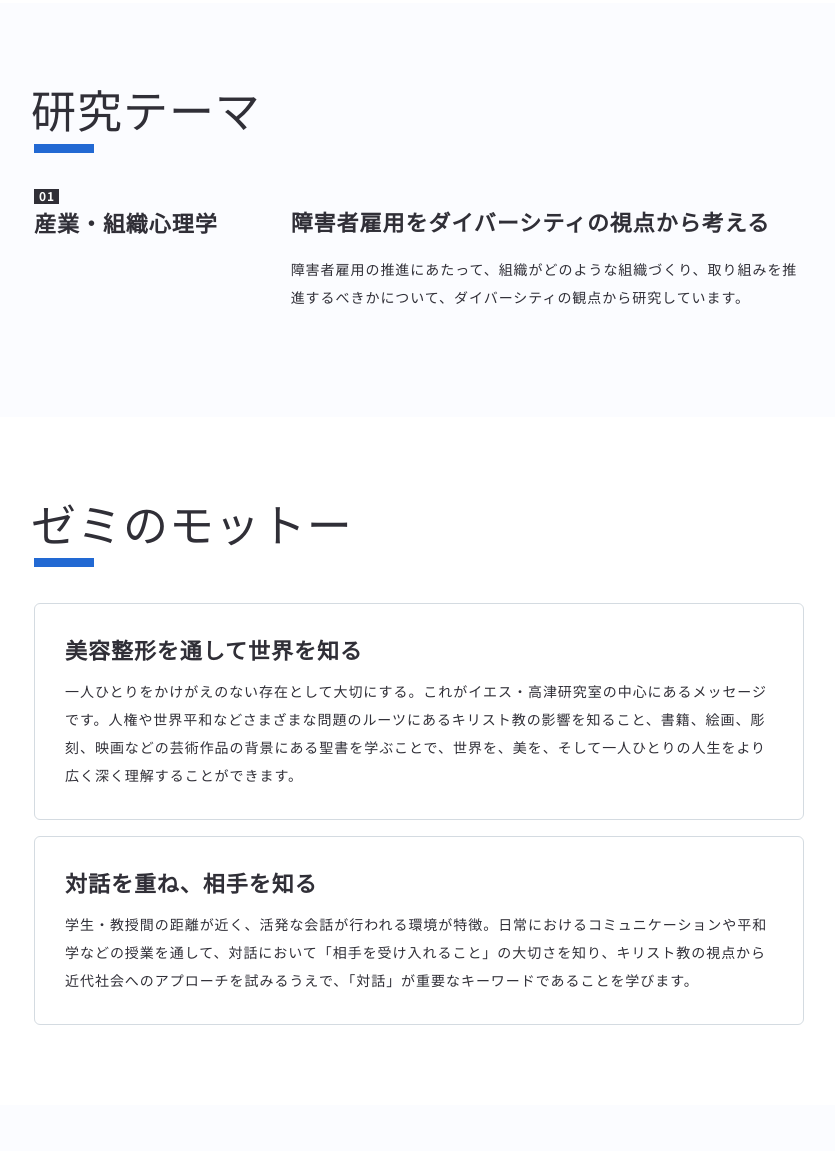
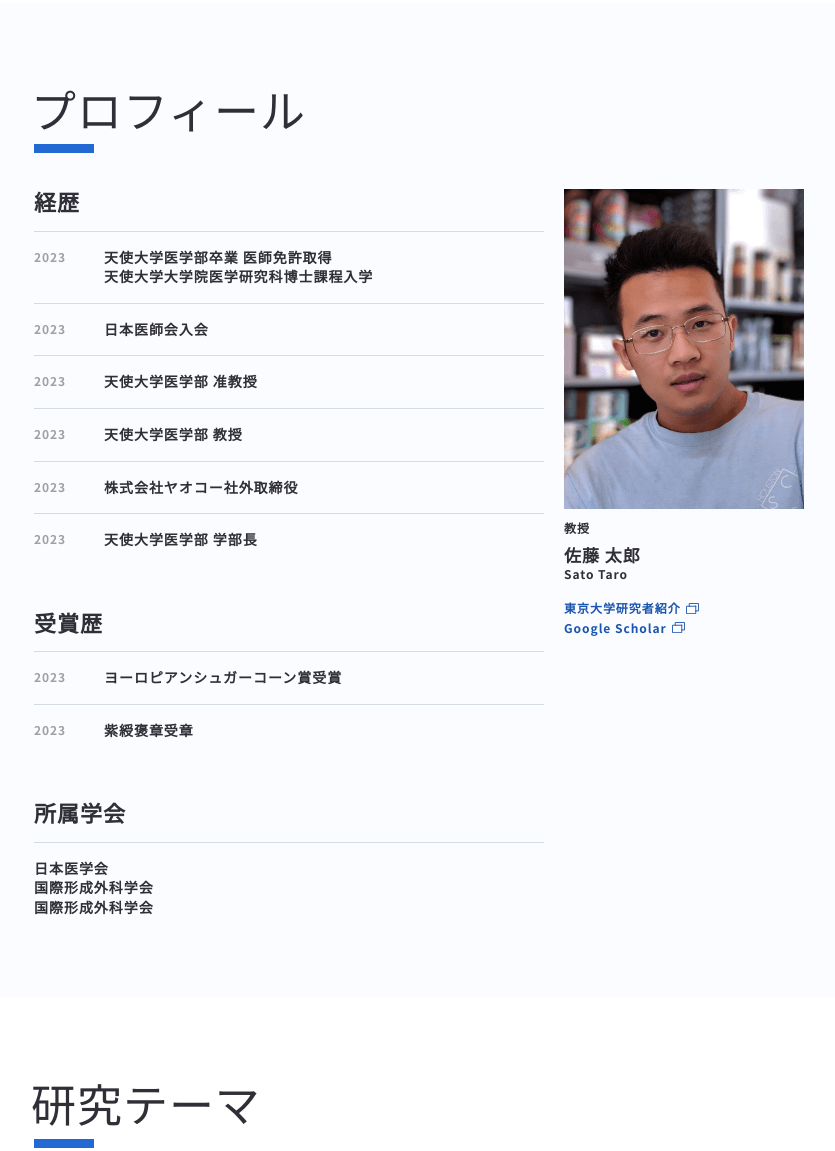
Before and after one commit to harukasakuyama/ooshimatemplate, a plain HTML site: page index.html in a window 1280 px wide. Shown: the part 876-2027 px from the top of the page, without its empty margins (346-1181 px from the left). Drawn offline with nearby package versions, Linux system fonts and the light colour scheme.

Commit message:
コンテンツ入れ替え(10分)

```diff
--- a/index.html
+++ b/index.html
@@ -115,50 +115,6 @@
       </section>
       <!-- END NEWS -->
 
-
-
-      <!-- START 研究テーマ -->
-      <section data-accordion="normal" data-class="nav-default" data-title="研究テーマ" id="themes" class="scroll-point">
-        <h2>研究テーマ</h2>
-        <ul class="theme-wrapp">
-          <li class="theme-item">
-            <h3 class="h3-number">産業・組織心理学 </h3>
-            <div class="theme-body">
-              <h4>障害者雇用をダイバーシティの視点から考える</h4>
-              <p>
-                障害者雇用の推進にあたって、組織がどのような組織づくり、取り組みを推進するべきかについて、ダイバーシティの観点から研究しています。
-              </p>
-              <div class="theme-img">
-                <picture>
-                  <picture>
-                    <img src="" alt="" />
-                  </picture>
-              </div>
-            </div>
-          </li>
-        </ul>
-      </section>
-      <!-- END 研究テーマ -->
-
-      <!-- START 研究室のモットー -->
-      <section data-accordion="normal" data-class="nav-default" data-title="ゼミのモットー" id="motto" class="scroll-point">
-        <h2>ゼミのモットー</h2>
-        <ul class="motto-wrapp">
-          <li>
-            <h3>美容整形を通して世界を知る</h3>
-            <p>
-              一人ひとりをかけがえのない存在として大切にする。これがイエス・高津研究室の中心にあるメッセージです。人権や世界平和などさまざまな問題のルーツにあるキリスト教の影響を知ること、書籍、絵画、彫刻、映画などの芸術作品の背景にある聖書を学ぶことで、世界を、美を、そして一人ひとりの人生をより広く深く理解することができます。
-            </p>
-          </li>
-          <li>
-            <h3>対話を重ね、相手を知る</h3>
-            <p>
-              学生・教授間の距離が近く、活発な会話が行われる環境が特徴。日常におけるコミュニケーションや平和学などの授業を通して、対話において「相手を受け入れること」の大切さを知り、キリスト教の視点から近代社会へのアプローチを試みるうえで、「対話」が重要なキーワードであることを学びます。
-            </p>
-          </li>
-        </ul>
-      </section>
-      <!-- END 研究室のモットー -->
 
       <!-- START プロフィール -->
       <section data-accordion="normal" data-class="nav-default" data-title="プロフィール" id="profile" class="scroll-point">
```
